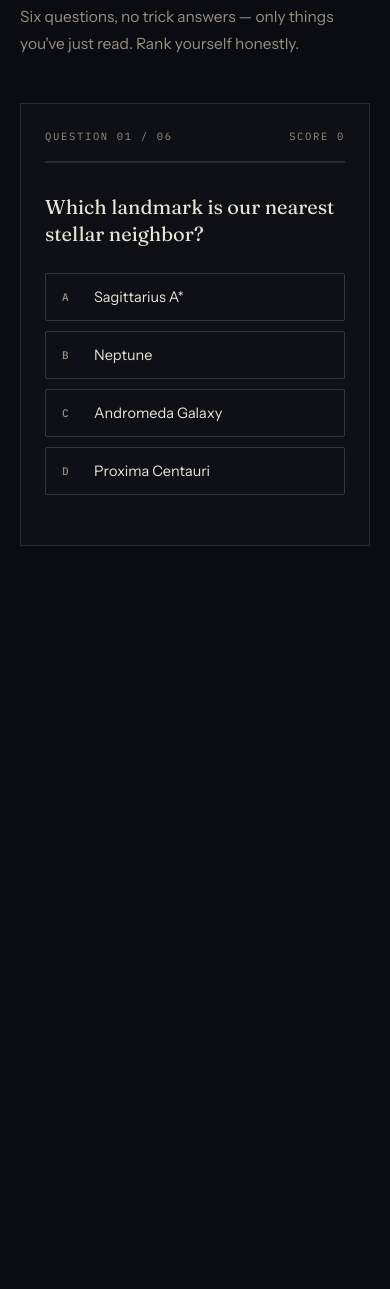
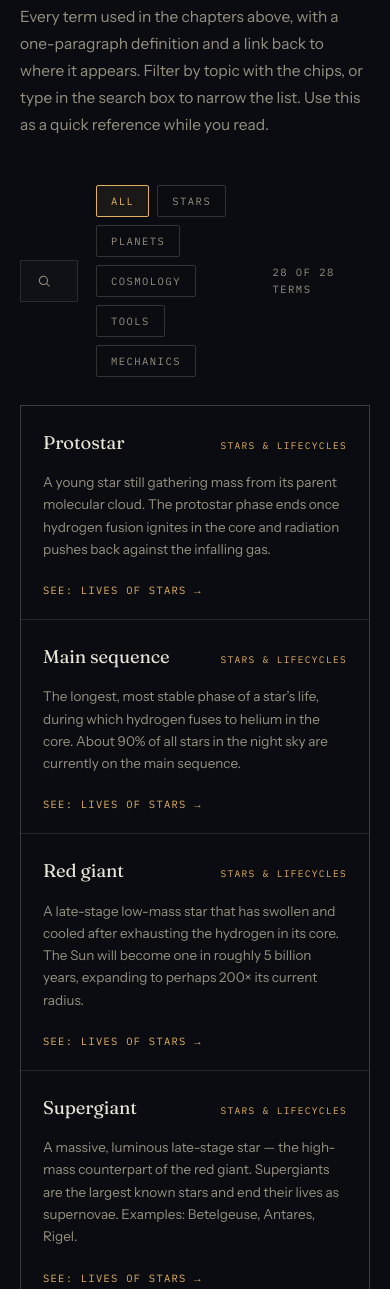
Before and after one commit to aditya2626-ab/GALACTUS-Beyond-imagination, a plain HTML site: page index.html in a window 390 px wide. Shown: the part 4596-5885 px from the top of the page. Before the commit the page ends 5262 px from the top, so only its background shows below. Drawn offline with Linux system fonts and the light colour scheme.

Commit message:
Added glossary

```diff
--- /dev/null
+++ b/css/glossary.css
@@ -0,0 +1,124 @@
+/* ---------- 05 Glossary ---------- */
+.glossary-controls{
+  display:grid;
+  grid-template-columns: 1fr auto auto;
+  align-items:center;
+  gap:18px;
+  margin-bottom:28px;
+  flex-wrap:wrap;
+}
+.gl-search-wrap{
+  display:flex; align-items:center; gap:10px;
+  border:1px solid var(--line); padding:11px 16px;
+  background:rgba(233,228,214,.02);
+}
+.gl-search-wrap svg{ color:var(--muted); flex:none; }
+.gl-search-wrap input{
+  background:none; border:0; outline:0; color:var(--ink);
+  font-family:var(--sans); font-size:14px; width:100%;
+}
+.gl-search-wrap input::placeholder{ color:var(--muted); }
+
+.gl-filters{ display:flex; gap:8px; flex-wrap:wrap; }
+.gl-chip{
+  font-family:var(--mono); font-size:10.5px; letter-spacing:.14em;
+  text-transform:uppercase; padding:8px 14px; border-radius:2px;
+  border:1px solid rgba(233,228,214,.18); background:none; color:var(--muted);
+  cursor:pointer; transition:.18s;
+}
+.gl-chip:hover{ color:var(--ink); border-color:rgba(233,228,214,.4); }
+.gl-chip.active{
+  border-color:var(--gold); color:var(--gold);
+  background:rgba(227,177,95,.08);
+}
+
+.gl-count{
+  font-family:var(--mono); font-size:10.5px; letter-spacing:.14em;
+  color:var(--muted); text-transform:uppercase;
+}
+
+.glossary-grid{
+  display:grid;
+  grid-template-columns:repeat(auto-fill, minmax(280px, 1fr));
+  gap:1px;
+  background:var(--line);
+  border:1px solid var(--line);
+}
+.gl-card{
+  background:var(--bg);
+  padding:22px 22px 20px;
+  display:flex; flex-direction:column; gap:14px;
+  transition:background .2s;
+}
+.gl-card:hover{ background:rgba(227,177,95,.04); }
+.gl-head{
+  display:flex; justify-content:space-between; align-items:baseline; gap:12px;
+}
+.gl-term{
+  font-family:var(--serif); font-weight:400; font-size:1.15rem;
+  letter-spacing:-.005em;
+}
+.gl-cat{
+  font-family:var(--mono); font-size:9.5px; letter-spacing:.14em;
+  text-transform:uppercase; color:var(--gold); white-space:nowrap;
+}
+.gl-def{
+  color:var(--muted); font-size:13.5px; line-height:1.65;
+}
+.gl-see{
+  margin-top:auto; padding-top:8px;
+  font-family:var(--mono); font-size:10.5px; letter-spacing:.12em;
+  color:var(--gold); text-decoration:none; text-transform:uppercase;
+}
+.gl-see:hover{ color:#f2c67e; text-decoration:underline; }
+
+/* ---------- 06 Did You Know ---------- */
+.dyk-wrap{
+  display:flex; flex-direction:column; gap:20px;
+  max-width:760px;
+}
+.dyk-card{
+  border:1px solid var(--line);
+  background:rgba(233,228,214,.02);
+  padding:clamp(28px,4vw,44px);
+  min-height:240px;
+  display:flex; flex-direction:column; gap:18px;
+  position:relative;
+}
+.dyk-card.flip{ animation:dykIn .45s ease; }
+@keyframes dykIn{
+  from{ opacity:0; transform:translateY(6px); }
+  to  { opacity:1; transform:none; }
+}
+.dyk-tag{
+  font-family:var(--mono); font-size:10.5px; letter-spacing:.18em;
+  text-transform:uppercase; color:var(--gold);
+}
+.dyk-text{
+  font-family:var(--serif); font-style:italic; font-weight:340;
+  font-size:clamp(1.15rem,2vw,1.45rem); line-height:1.55;
+  color:var(--ink);
+}
+.dyk-controls{
+  display:flex; align-items:center; justify-content:space-between; gap:16px;
+}
+.dyk-counter{
+  font-family:var(--mono); font-size:11px; letter-spacing:.16em;
+  color:var(--muted);
+}
+
+/* ---------- Planet card: new "fact blocks" (composition/atmosphere/etc.) ---------- */
+.pc-blocks{
+  margin:14px 0 18px;
+  border-top:1px solid var(--line);
+  padding-top:14px;
+  display:flex; flex-direction:column; gap:10px;
+}
+.pc-block small{
+  display:block; font-family:var(--mono); font-size:9.5px;
+  letter-spacing:.14em; text-transform:uppercase; color:var(--gold);
+  margin-bottom:5px;
+}
+.pc-block p{
+  color:var(--muted); font-size:12.5px; line-height:1.6;
+}
--- a/index.html
+++ b/index.html
@@ -36,7 +36,8 @@
       <a href="#solar"><span>01</span>Solar System</a>
       <a href="#stars"><span>02</span>Lives of Stars</a>
       <a href="#scale"><span>03</span>Cosmic Scale</a>
-      <a href="#quiz"><span>04</span>Quiz</a>
+      <a href="#glossary"><span>04</span>Glossary</a>
+      <a href="#quiz"><span>05</span>Quiz</a>
     </div>
   </nav>
 
@@ -160,10 +161,40 @@
       <p class="ladder-fact reveal" id="ladderFact" style="--d:.2s"></p>
     </section>
 
-    <!-- ============ 04 QUIZ ============ -->
+<!-- ============ 04GLOSSARY (NEW) ============ -->
+    <section class="section" id="glossary">
+      <div class="section-head reveal">
+        <div class="head-rule"><span class="sec-no">04</span><span class="rule"></span><span class="sec-tag">Chapter Five</span></div>
+        <h2>Astronomy Glossary</h2>
+        <p class="sec-sub">Every term used in the chapters above, with a one-paragraph definition
+          and a link back to where it appears. Filter by topic with the chips, or type in the
+          search box to narrow the list. Use this as a quick reference while you read.</p>
+      </div>
+
+      <div class="glossary-controls reveal" style="--d:.08s">
+        <div class="gl-search-wrap">
+          <svg viewBox="0 0 24 24" width="14" height="14" fill="none" stroke="currentColor" stroke-width="1.8" stroke-linecap="round"><circle cx="11" cy="11" r="7"/><path d="M21 21l-4.3-4.3"/></svg>
+          <input type="search" id="glossarySearch" placeholder="Search terms…"
+                 aria-label="Search glossary" autocomplete="off" spellcheck="false">
+        </div>
+        <div class="gl-filters" id="glossaryFilters">
+          <button class="gl-chip active" data-cat="All" type="button">All</button>
+          <button class="gl-chip" data-cat="Stellar" type="button">Stars</button>
+          <button class="gl-chip" data-cat="Planetary" type="button">Planets</button>
+          <button class="gl-chip" data-cat="Cosmology" type="button">Cosmology</button>
+          <button class="gl-chip" data-cat="Tools" type="button">Tools</button>
+          <button class="gl-chip" data-cat="Mechanics" type="button">Mechanics</button>
+        </div>
+        <span class="gl-count" id="glossaryCount"></span>
+      </div>
+
+      <div class="glossary-grid reveal" id="glossaryGrid" style="--d:.14s"></div>
+    </section>
+
+    <!-- ============ 05 QUIZ ============ -->
     <section class="section" id="quiz">
       <div class="section-head reveal">
-        <div class="head-rule"><span class="sec-no">04</span><span class="rule"></span><span class="sec-tag">Chapter Four</span></div>
+        <div class="head-rule"><span class="sec-no">05</span><span class="rule"></span><span class="sec-tag">Chapter Four</span></div>
         <h2>Test Your Bearing</h2>
         <p class="sec-sub">Six questions, no trick answers — only things you've just read. Rank yourself honestly.</p>
       </div>
--- /dev/null
+++ b/js/glossary.js
@@ -0,0 +1,170 @@
+import { $, $$ } from './shared.js';
+
+/* ---------------- 05 · Glossary ----------------
+   NEW module: a searchable astronomy glossary. Clickable category filter
+   chips (Stellar, Planetary, Cosmology, Tools, Mechanics) plus a live
+   text filter — the user types and the list narrows. Each term exposes
+   a definition + a short "see also" link that jumps to the relevant
+   chapter. Designed to integrate with the existing aesthetic (gold-on-ink,
+   monospace labels, dotted-leader rows). */
+(() => {
+  const wrap = $('#glossaryGrid'); if (!wrap) return;
+  const search = $('#glossarySearch');
+  const chips = $$('#glossaryFilters .gl-chip');
+  const countEl = $('#glossaryCount');
+
+  /* Glossary entries — grouped by topic so learners can scan a category at a time.
+     Each entry: term (display), category (filter key), def (definition paragraph),
+     see (optional chapter anchor — rendered as a gold link). */
+  const TERMS = [
+    /* Stellar */
+    { term:'Protostar', cat:'Stellar',
+      def:'A young star still gathering mass from its parent molecular cloud. The protostar phase ends once hydrogen fusion ignites in the core and radiation pushes back against the infalling gas.',
+      see:'#stars' },
+    { term:'Main sequence', cat:'Stellar',
+      def:'The longest, most stable phase of a star\u2019s life, during which hydrogen fuses to helium in the core. About 90% of all stars in the night sky are currently on the main sequence.',
+      see:'#stars' },
+    { term:'Red giant', cat:'Stellar',
+      def:'A late-stage low-mass star that has swollen and cooled after exhausting the hydrogen in its core. The Sun will become one in roughly 5 billion years, expanding to perhaps 200\u00d7 its current radius.',
+      see:'#stars' },
+    { term:'Supergiant', cat:'Stellar',
+      def:'A massive, luminous late-stage star — the high-mass counterpart of the red giant. Supergiants are the largest known stars and end their lives as supernovae. Examples: Betelgeuse, Antares, Rigel.',
+      see:'#stars' },
+    { term:'Supernova', cat:'Stellar',
+      def:'The explosive death of a massive star, briefly outshining its entire galaxy. The explosion forges elements heavier than iron and seeds the next generation of stars — every atom of gold in your body was once a supernova.',
+      see:'#stars' },
+    { term:'White dwarf', cat:'Stellar',
+      def:'The cooling core of a low-mass star left after its outer layers have drifted away as a planetary nebula. About the size of Earth, with a density of about 1 tonne per teaspoon, it glows only with stored heat.',
+      see:'#stars' },
+    { term:'Neutron star', cat:'Stellar',
+      def:'The collapsed core of a massive star that crushed matter to nuclear density. About 20 km across with a mass greater than the Sun. Spinning neutron stars emit lighthouse-like beams — observed as pulsars.',
+      see:'#stars' },
+    { term:'Black hole', cat:'Stellar',
+      def:'A region of spacetime where gravity is so strong that nothing — not even light — can escape once past the event horizon. Stellar-mass black holes form from the cores of stars above ~20 solar masses.',
+      see:'#stars' },
+    { term:'Pulsar', cat:'Stellar',
+      def:'A rapidly rotating neutron star whose beams of radiation sweep across Earth\u2019s view like a lighthouse. The fastest known pulsar, PSR J1748\u20122446ad, spins 716 times per second.',
+      see:'#stars' },
+
+    /* Planetary */
+    { term:'Gas giant', cat:'Planetary',
+      def:'A massive planet composed mostly of hydrogen and helium with no solid surface. Jupiter and Saturn are the Solar System\u2019s gas giants; their cores may be 10\u201320 Earth masses of rock and ice.',
+      see:'#solar' },
+    { term:'Ice giant', cat:'Planetary',
+      def:'A planet composed mostly of denser materials — water, ammonia, and methane ices — under a hydrogen-helium envelope. Uranus and Neptune are the Solar System\u2019s ice giants.',
+      see:'#solar' },
+    { term:'Astronomical unit (AU)', cat:'Planetary',
+      def:'The mean distance from Earth to the Sun — about 149.6 million km. Used as the standard ruler inside the Solar System; Neptune sits at 30 AU, Voyager 1 at ~164 AU.',
+      see:'#scale' },
+    { term:'Habitable zone', cat:'Planetary',
+      def:'The orbital range around a star where temperatures allow liquid water on a planet\u2019s surface. Earth is in the middle of the Sun\u2019s habitable zone; Mars sits on its outer edge.',
+      see:'#solar' },
+    { term:'Exoplanet', cat:'Planetary',
+      def:'A planet orbiting a star other than the Sun. Over 5,500 have been confirmed since 1992; Proxima b, an Earth-sized exoplanet around Proxima Centauri, is the nearest known at 4.24 light-years.',
+      see:'#solar' },
+
+    /* Cosmology */
+    { term:'Light-year', cat:'Cosmology',
+      def:'The distance light travels in one Julian year through a vacuum — about 9.46 trillion km. Often confused with a unit of time, but it is purely a distance. The nearest star is 4.24 light-years away.',
+      see:'#scale' },
+    { term:'Parsec', cat:'Cosmology',
+      def:'A distance of about 3.26 light-years, defined by the parallax of one arcsecond. Astronomers prefer parsecs for galactic and extragalactic scales; the Andromeda Galaxy is ~780 kiloparsecs away.',
+      see:'#scale' },
+    { term:'Redshift', cat:'Cosmology',
+      def:'The stretching of light to longer wavelengths caused by the expansion of space between source and observer. Higher redshift means greater distance — and we see the source further back in time.',
+      see:'#scale' },
+    { term:'Cosmic microwave background (CMB)', cat:'Cosmology',
+      def:'The afterglow of the Big Bang — the oldest light in the universe, released 380,000 years after the Big Bang when atoms formed and photons could travel freely. Today it is a faint glow at 2.725 K, detectable in every direction.',
+      see:'#scale' },
+    { term:'Observable universe', cat:'Cosmology',
+      def:'The spherical volume of space from which light has had time to reach us since the Big Bang — 46.5 billion light-years in radius. Beyond this horizon, the universe almost certainly continues, but its light has not yet arrived.',
+      see:'#scale' },
+    { term:'Sagittarius A*', cat:'Cosmology',
+      def:'The supermassive black hole at the center of the Milky Way, ~4.3 million solar masses. The Event Horizon Telescope captured its first direct image in 2022 — a glowing orange donut of plasma at the event horizon.',
+      see:'#scale' },
+
+    /* Tools */
+    { term:'Telescope', cat:'Tools',
+      def:'An instrument that collects and focuses light (or other radiation) to make distant objects visible. Galileo\u2019s first refractor (1609) had ~30\u00d7 magnification; today\u2019s Webb telescope collects 25 m\u00b2 of light across the universe.',
+      see:'#stars' },
+    { term:'Spectroscopy', cat:'Tools',
+      def:'The study of light split into its component wavelengths. Each element leaves unique fingerprint lines in a star\u2019s spectrum, revealing its composition, temperature, and motion — even for objects trillions of km away.',
+      see:'#stars' },
+    { term:'Event Horizon Telescope', cat:'Tools',
+      def:'A planet-spanning network of radio dishes observing the same target at the same time, acting as one Earth-sized telescope. It produced the first direct image of a black hole (M87\u2019s in 2019, Sagittarius A\u2019s in 2022).',
+      see:'#scale' },
+
+    /* Mechanics */
+    { term:'Orbit', cat:'Mechanics',
+      def:'The path one body follows around another under gravity. Orbits are governed by Kepler\u2019s three laws: closed ellipses, equal areas in equal times, and the period\u2013distance relationship that powers the Solar System map above.',
+      see:'#solar' },
+    { term:'Kepler\u2019s laws', cat:'Mechanics',
+      def:'Three empirical rules Johannes Kepler derived from observations: (1) orbits are ellipses with the Sun at one focus, (2) a line from planet to Sun sweeps equal areas in equal times, (3) the squared period is proportional to the cubed semi-major axis.',
+      see:'#solar' },
+    { term:'Fusion', cat:'Mechanics',
+      def:'The joining of light atomic nuclei to form heavier ones, releasing energy by the mass\u2013energy equivalence E=mc\u00b2. Hydrogen-to-helium fusion powers every main-sequence star; heavier fusion stages occur only in massive stars.',
+      see:'#stars' },
+    { term:'Event horizon', cat:'Mechanics',
+      def:'The boundary around a black hole past which nothing can return. For a non-rotating black hole of mass M, its Schwarzschild radius is R = 2GM/c\u00b2 — about 30 km for a 10-solar-mass black hole.',
+      see:'#stars' },
+    { term:'Accretion disk', cat:'Mechanics',
+      def:'A flat, rotating disk of gas and dust spiralling into a massive central body — a protostar, white dwarf, neutron star, or black hole. Friction heats the disk to enormous temperatures, often making it brighter than any star.',
+      see:'#stars' }
+  ];
+
+  const CAT_LABELS = {
+    All:      'All',
+    Stellar:  'Stars & Lifecycles',
+    Planetary:'Planets & Moons',
+    Cosmology:'Cosmology',
+    Tools:    'Telescopes & Tools',
+    Mechanics:'Mechanics'
+  };
+
+  let active = 'All';
+
+  function matches(t, filter){
+    if (active !== 'All' && t.cat !== active) return false;
+    if (!filter) return true;
+    const hay = (t.term + ' ' + t.def).toLowerCase();
+    return hay.includes(filter.toLowerCase());
+  }
+
+  function termCard(t){
+    const seeLabel = t.see === '#solar' ? 'Solar System'
+                   : t.see === '#stars' ? 'Lives of Stars'
+                   : t.see === '#scale' ? 'Cosmic Scale' : '';
+    const seeEl = seeLabel
+      ? `<a class="gl-see" href="${t.see}" aria-label="Open the ${seeLabel} chapter">See: ${seeLabel} →</a>`
+      : '';
+    return `
+      <article class="gl-card">
+        <header class="gl-head">
+          <h3 class="gl-term">${t.term}</h3>
+          <span class="gl-cat">${CAT_LABELS[t.cat]}</span>
+        </header>
+        <p class="gl-def">${t.def}</p>
+        ${seeEl}
+      </article>`;
+  }
+
+  function render(){
+    const filter = (search?.value || '').trim();
+    const matches_ = TERMS.filter(t => matches(t, filter));
+    wrap.innerHTML = matches_.map(termCard).join('');
+    if (countEl){
+      countEl.textContent =
+        matches_.length === 1 ? '1 term'
+                              : `${matches_.length} of ${TERMS.length} terms`;
+    }
+  }
+
+  chips.forEach(c => c.addEventListener('click', () => {
+    chips.forEach(o => o.classList.remove('active'));
+    c.classList.add('active');
+    active = c.dataset.cat;
+    render();
+  }));
+  search?.addEventListener('input', render);
+  render();
+})();
--- a/script.js
+++ b/script.js
@@ -4,3 +4,4 @@ import './js/solar-system.js';
 import './js/stellar-lifecycle.js';
 import './js/cosmic-scale.js';
 import './js/quiz.js';
+import './js/glossary.js';
--- a/styles.css
+++ b/styles.css
@@ -11,3 +11,4 @@
 @import url('css/footer.css');
 @import url('css/animations.css');
 @import url('css/responsive.css');
+@import url('css/glossary.css');
```
